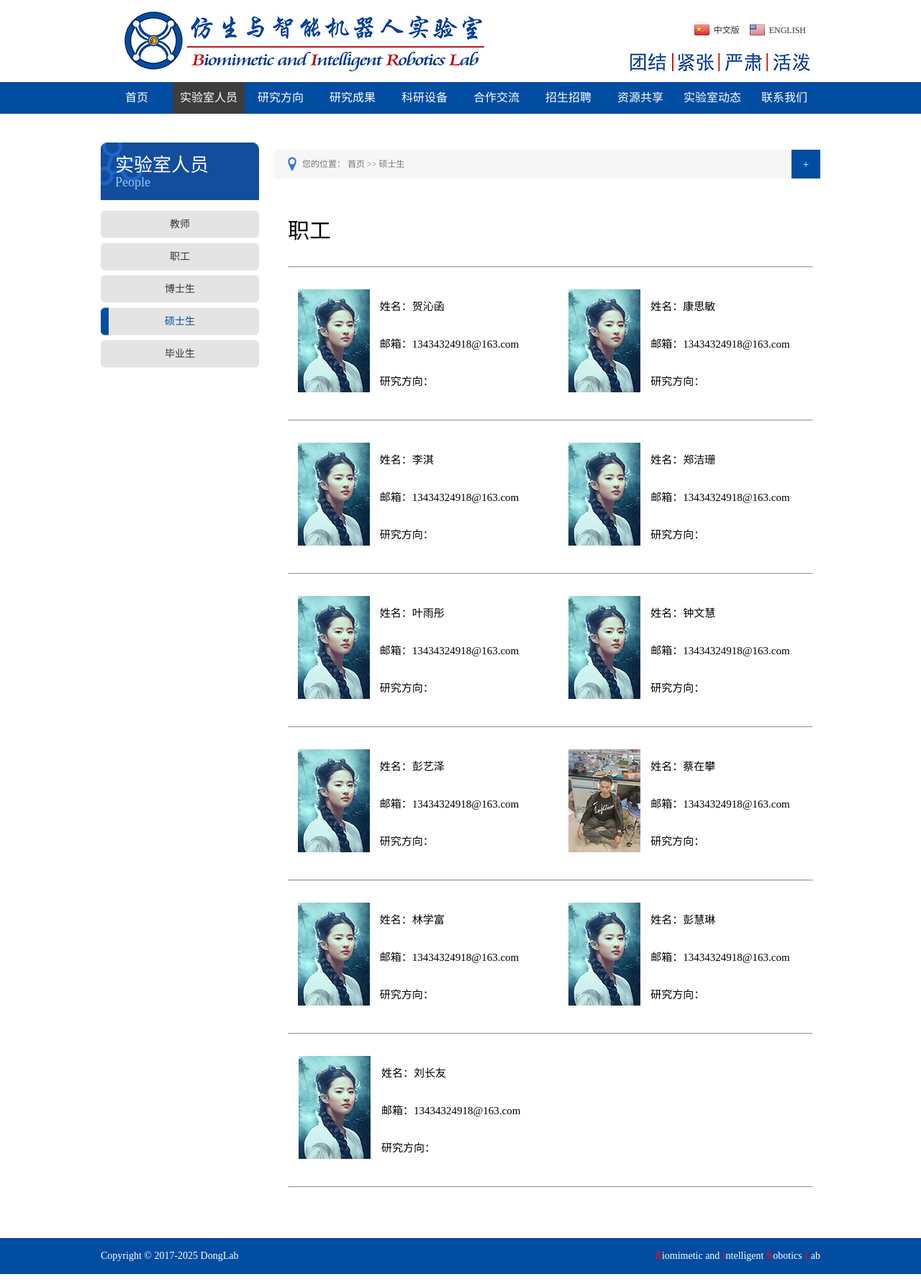
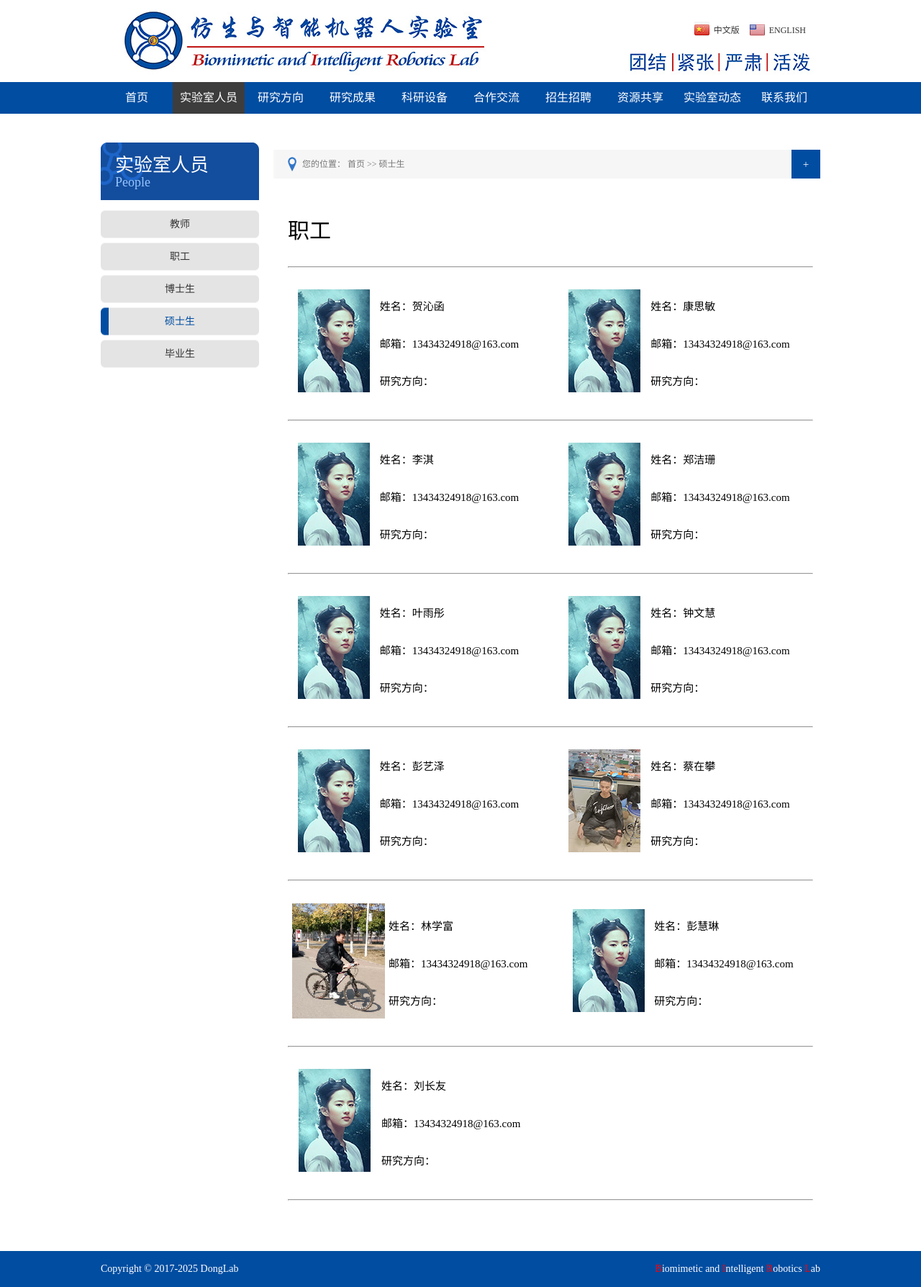
Before and after one commit to zhanweimin2021/zhanweimin2021.github.io, a Jekyll site: the page built from pages/master.html, in a window 1280 px wide. Shown: the whole page at 72% size. Built offline with Jekyll 4.4.1, drawn with Linux system fonts in a browser that asks for light colours.

Commit message:
Update master.html

```diff
--- a/pages/master.html
+++ b/pages/master.html
@@ -56,7 +56,7 @@
       <hr>
       <table style="margin-top:30px;margin-bottom:30px">
         <tr>
-          <td width="120"><p align="center"><img src="/images/staff/moyayong.jpg"></p></td>
+          <td width="120"><p align="center"><img src="/images/staff/linxuefu.jpg"></p></td>
           <td width="235"><p>姓名：林学富</p><br><p>邮箱：13434324918@163.com</p><br><p>研究方向：</p></td>
           <td width="20"></td>
           <td width="120"><p align="center"><img src="/images/staff/moyayong.jpg"></p></td>
```
